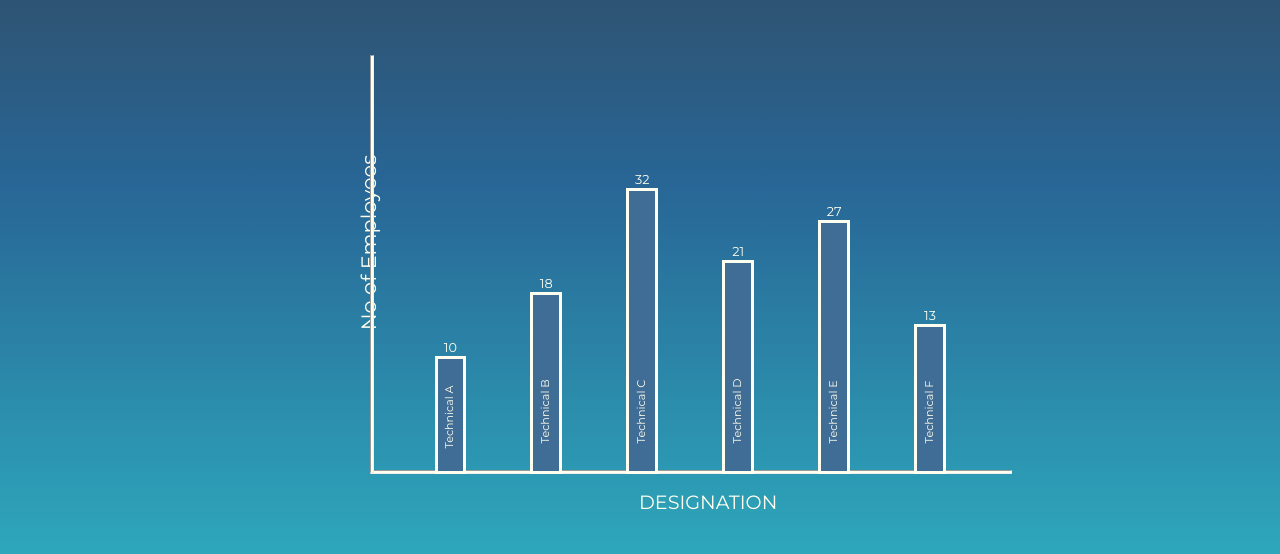
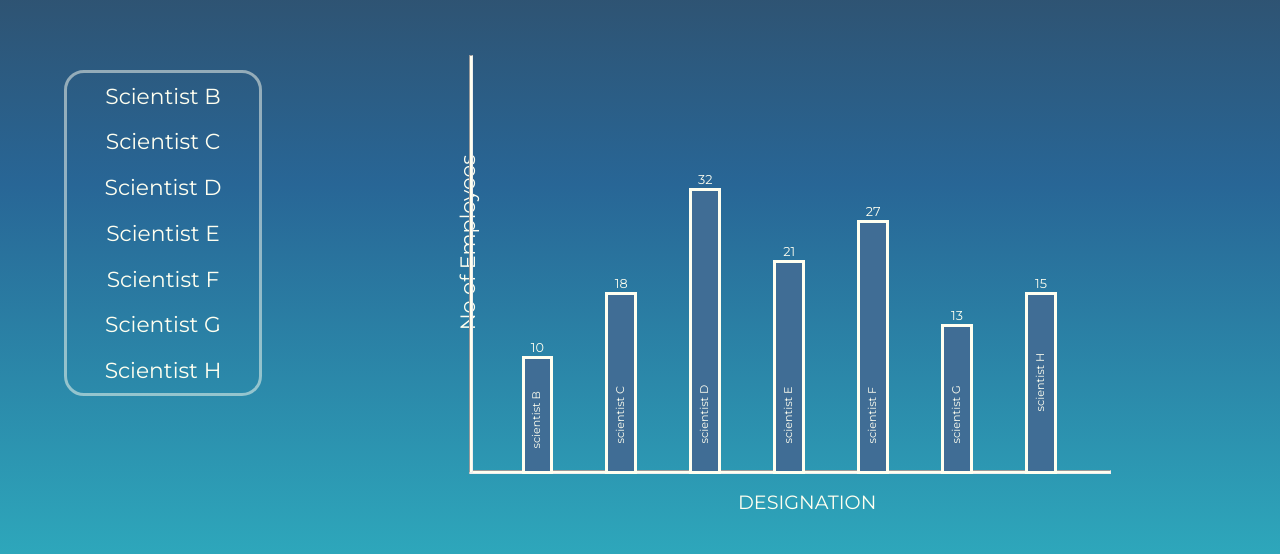
Before and after one commit to SarthakVaishampayan/DRDO, a plain HTML site: page DRDS.html in a window 1280 px wide. Shown: the part 216-770 px from the top of the page. Drawn offline with Linux system fonts and the light colour scheme.

Commit message:
side menu layout completed on team pages

```diff
--- a/DRDS.html
+++ b/DRDS.html
@@ -16,7 +16,29 @@
 
     <div class="center">
 
-        <div class="box">
+        <div class="menu">
+            <div class="cont2">
+            </div> <a href="http://">Scientist B</a>
+
+            <div class="cont1">
+            </div> <a href="http://">Scientist C</a>
+
+            <div class="cont1">
+            </div> <a href="http://">Scientist D</a>
+
+            <div class="cont1">
+            </div> <a href="http://">Scientist E</a>
+
+            <div class="cont1">
+            </div> <a href="http://">Scientist F</a>
+
+            <div class="cont1">
+            </div> <a href="http://">Scientist G</a>
+
+            <div class="cont1">
+            </div> <a href="http://">Scientist H</a>
+
+
         </div>
 
 
@@ -34,27 +56,31 @@
             <div class="bars">
                 <div class="bar barA">
                     <p class="barNUM">10</p>
-                    <p style=" top: 3.6vh; font-size: 0.69rem;" class="barText">Technical A</p>
+                    <p style=" top: 3.6vh; font-size: 0.69rem;" class="barText">scientist B</p>
                 </div>
                 <div class="bar barB">
                     <p class="barNUM">18</p>
-                    <p style="top: 11vh;" class="barText">Technical B</p>
+                    <p style="top: 11vh;" class="barText">scientist C</p>
                 </div>
                 <div class="bar barC">
                     <p class="barNUM">32</p>
-                    <p style="top: 24vh;" class="barText">Technical C</p>
+                    <p style="top: 24vh;" class="barText">scientist D</p>
                 </div>
                 <div class="bar barD">
                     <p class="barNUM">21</p>
-                    <p style="top: 15vh;" class="barText">Technical D</p>
+                    <p style="top: 15vh;" class="barText">scientist E</p>
                 </div>
                 <div class="bar barE">
                     <p class="barNUM">27</p>
-                    <p style="top: 20vh;" class="barText">Technical E</p>
+                    <p style="top: 20vh;" class="barText">scientist F</p>
                 </div>
                 <div class="bar barF">
                     <p class="barNUM">13</p>
-                    <p style="top: 7vh;" class="barText">Technical F</p>
+                    <p style="top: 7vh;" class="barText">scientist G</p>
+                </div>
+                <div class="bar barG">
+                    <p class="barNUM">15</p>
+                    <p style="top: 7vh;" class="barText">scientist H</p>
                 </div>
 
             </div>
--- a/team.css
+++ b/team.css
@@ -18,6 +18,7 @@ a{
     font-family: "Montserrat", sans-serif;
     color: #fffff0;
     font-size: 1.36rem;
+    cursor: pointer;
 }
 
 .header {
@@ -39,12 +40,38 @@ a{
 .center {
     display: flex;
     flex-direction: row;
+    justify-content:space-evenly;
     /* border: solid black; */
     height: 65vh;
     position: relative;
     top: 7vh;
     margin-top: 5px;
 }
+.menu{
+    display: flex;
+    flex-direction: column;
+    justify-content: space-evenly;
+    align-items: center;
+    border: solid #fffff07e;
+    position: relative;
+    border-radius: 20px;
+    top: 7vh;
+    left: 5vw;
+    width: 15vw;
+    height: 40vh;
+}
+.menu a{
+    border-radius: 20px;
+    text-align: center;
+    width: 100%;
+    height: 100%;
+    align-content: center;
+    transition: all 0.1s ease-in-out;
+}
+.menu a:hover{
+    background-color: #09395db6;
+}
+
 
 .graph {
     position: relative;
@@ -107,10 +134,12 @@ a{
     border: solid #fffff0;
 }
 
+
 .barA {
     position: relative;
     top: 21vh;
     height: 14vh;
+
 }
 
 .barB {
@@ -142,6 +171,11 @@ a{
     top: 17vh;
     height: 18vh;
 }
+.barG {
+    position: relative;
+    top: 13vh;
+    height: 22vh;
+}
 .barNUM{
     position: relative;
     top: -2.4vh;
```
Also changed, not shown: DRTC.html (+23 -1 lines).
